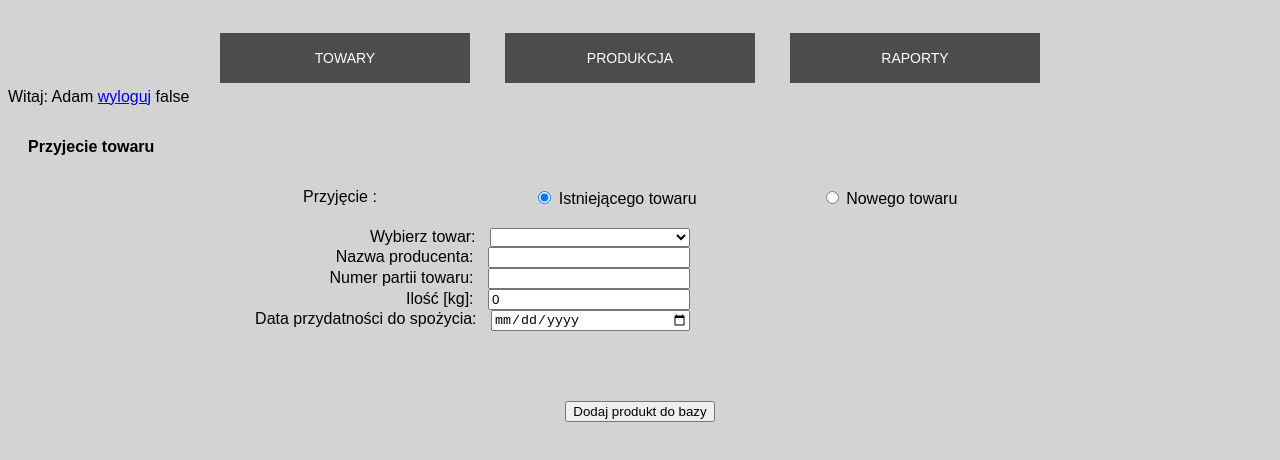
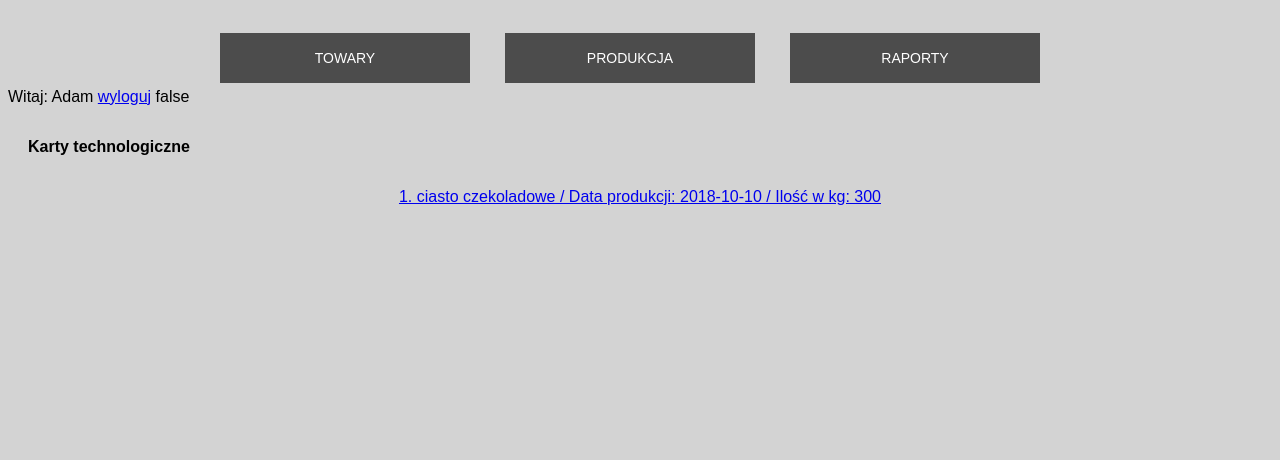
Before and after one commit to adamdominik89/pop, a Vue app: page /#/reports/technology_cards in a window 1280 px wide. Before the commit this address led to /#/stock/recive_goods. Shown: the top 460 px of the page. Built offline with nearby package versions, Linux system fonts and the light colour scheme; what vue-good-table would draw is missing.

Commit message:
linki z numerami

```diff
--- a/src/frontend/components/pages/production/deep.vue
+++ b/src/frontend/components/pages/production/deep.vue
@@ -195,7 +195,7 @@ export default {
           production_date: production_date,
           product_name: product_name,
           quantity_produced: this.how_many_kg_for_single_batch,
-          id: this.product_name
+          id: lastid
         }
         array.push(obj)
       }
--- a/src/frontend/components/pages/reports/technology-cards.vue
+++ b/src/frontend/components/pages/reports/technology-cards.vue
@@ -5,7 +5,9 @@
            v-for="(link, key) in get_reports"
            :key="key">
         <router-link
-          :to="{path: path, name: link.name, params: { id: link.id}}">{{link.id}}. {{link.label}}</router-link>
+          :to="{path: path, name: link.name, params: { link: link}}">
+          {{link.id}}. {{link.product_name}} / Data produkcji: {{link.production_date}} / Ilość w kg: {{link.produced_kg}}
+        </router-link>
       </div>
     </page-data>
 
@@ -23,6 +25,13 @@ export default {
   }),
   computed: {
     ...mapGetters('deep', ['get_reports']),
+    get_number () {
+      let number = 1
+      for (let i = 0; i < this.get_reports.length; i++) {
+
+      }
+      return number
+    }
   }
 }
 </script>
--- a/src/frontend/components/pages/reports/technology-cards/display.vue
+++ b/src/frontend/components/pages/reports/technology-cards/single.vue
@@ -10,6 +10,7 @@ import PageData from '../../../templates/page-data'
 export default {
   name: 'display',
   components: {PageData},
+  props: ['link'],
   data: () => ({
   }),
   mutations: {
--- a/src/store/frontend/deep.js
+++ b/src/store/frontend/deep.js
@@ -34,7 +34,7 @@ module.exports = {
           ingredients: array[i].arrayofrows,
           id: array[i].id
         }
-        // console.log(obj)
+        console.log(obj)
         state.reports.push(obj)
       }
     }
```
